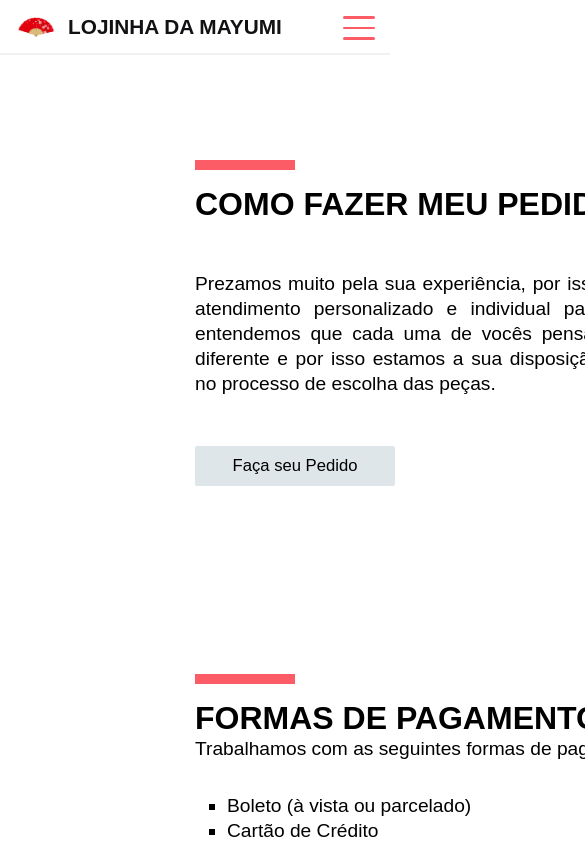
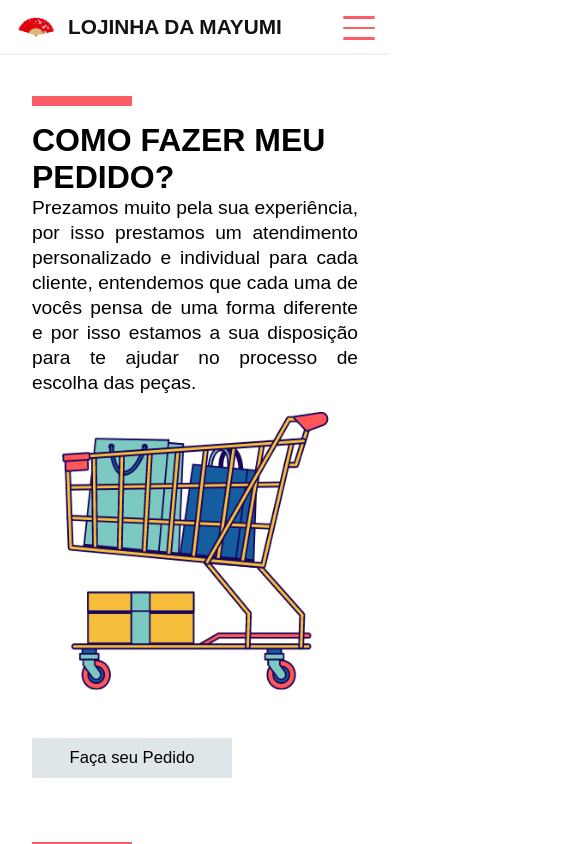
Before and after one commit to rodrigobergamindev/yashikiodonto, a Next.js app: page /Pagamento in a window 390 px wide. Shown: the top 844 px of the page, 585 px wide, since content can reach past the window. Built offline with nearby package versions, Linux system fonts and the light colour scheme; a web font is replaced by a local one.

Commit message:
otimização mobile

```diff
--- a/src/pages/Pagamento.tsx
+++ b/src/pages/Pagamento.tsx
@@ -5,35 +5,51 @@ import Footer from "../components/Footer/Footer";
 
 const ContainerProduct = styled.div`
         margin-top: 4rem;
-        width: 100%;
         display:flex;
         align-items: center;
         justify-content: center;
+
+        @media (max-width: 931px) {
+
+            flex-flow: column wrap;
+
+          }
 
 
 `
 
 const ContainerContent = styled.div`
 
-        width: 100%;
+
         padding:2rem;
         display:flex;
         align-items: center;
         justify-content: center;
         flex-flow: column nowrap;
 
+        @media (max-width: 931px) {
+            flex-flow: column wrap;
+
+          }
 
 
 `
 
 const ContentProduct = styled.div`
-        width: 1200px;
+
         padding: 2rem;
         display:flex;
         align-items: flex-start;
 
         justify-content: space-between;
 
+        @media (max-width: 931px) {
+            padding:0;
+            margin-bottom: 4rem;
+
+            flex-flow: column wrap;
+
+          }
 `
 
 
@@ -44,6 +60,14 @@ const ContainerDesc = styled.div`
         align-items: flex-start;
         flex-flow: column nowrap;
         padding: 2rem;
+
+        @media (max-width: 931px) {
+            padding:0;
+            margin: 0;
+            width: auto;
+            height: auto;
+            flex-flow: column wrap;
+          }
 
 `
 
@@ -57,6 +81,10 @@ const ContainerAvatar = styled.div`
         justify-content: center;
         flex-flow: column nowrap;
 
+        @media (max-width: 931px) {
+            display: none;
+          }
+
 
 
 `
@@ -65,6 +93,10 @@ const ImgAvatar = styled.img`
         width: 300px;
         height: 300px;
         z-index:1;
+
+        @media (max-width: 931px) {
+            display: none;
+          }
 `
 
 const BarDesc = styled.div`
@@ -80,12 +112,26 @@ const Description = styled.div`
         flex-flow: column nowrap;
         justify-content: space-between;
 
+        @media (max-width: 931px) {
+            flex-flow: column wrap;
+            height: auto;
+          }
+
         h1 {
             font-size: 2em;
 
         }
 
+        img {
+            display: none;
+            @media (max-width: 931px) {
+                display: flex;
+                width: 100%;
+                height: 310px;
+                margin-bottom: 2rem;
+              }
 
+        }
 
 
         p {
@@ -145,7 +191,7 @@ export default function Pagamento() {
                             <p>Prezamos muito pela sua experiência, por isso prestamos um atendimento personalizado e individual para cada cliente,
                                 entendemos que cada uma de vocês pensa de uma forma diferente e por isso estamos a sua disposição para te ajudar no processo de escolha das peças.
                             </p>
-
+                            <img src={'/img/pagamento/comopedir.png'}/>
                             <a href="https://api.whatsapp.com/send?phone=551129639226&text=Ol%C3%A1!%20Me%20ajuda%20a%20fazer%20meu%20pedido%3F" target="_blank"><button>Faça seu Pedido</button></a>
                             </Description>
 
@@ -159,7 +205,7 @@ export default function Pagamento() {
                     <ContentProduct>
 
                         <ContainerAvatar>
-                            <ImgAvatar src={'/img/pagamento/pagamentos.png'}/>
+                            <ImgAvatar src={'/img/pagamento/pagamentos2.png'}/>
                         </ContainerAvatar>
 
                         <ContainerDesc>
@@ -177,11 +223,10 @@ export default function Pagamento() {
                                 <li>Pix</li>
                                 <li>Transferência Bancária</li>
                                 <li>PicPay</li>
-                                <li>PayPal</li>
                             </ul>
 
                             </p>
-
+                            <img src={'/img/pagamento/pagamentos2.png'}/>
                             <a href="https://api.whatsapp.com/send?phone=551129639226&text=Ol%C3%A1!%20Gostaria%20de%20informa%C3%A7%C3%B5es%20sobre%20os%20meios%20de%20pagamento." target="_blank"><button>Dúvidas</button></a>
                             </Description>
 
@@ -208,7 +253,7 @@ export default function Pagamento() {
                             <p>Se você já confirmou seu pedido e realizou o pagamento, pode ficar tranquila! Agora seu pedido será separado e enviado, o que pode levar
                                 até um dia útil a depender do horário do pedido, para pedidos feitos aos domingos, serão enviados na segunda. Caso queira rastrear seu pedido,
                                 é só me chamar!</p>
-
+                                <img src={'/img/pagamento/pacote.png'}/>
                             <a href="https://api.whatsapp.com/send?phone=551129639226&text=Ol%C3%A1!%20Gostaria%20de%20informa%C3%A7%C3%B5es%20sobre%20o%20rastreio%20do%20meu%20pedido." target="_blank"><button>Onde está meu pedido?</button></a>
                             </Description>
 
```
Also changed, not shown: public/img/pagamento/pagamentos2.png (added).
